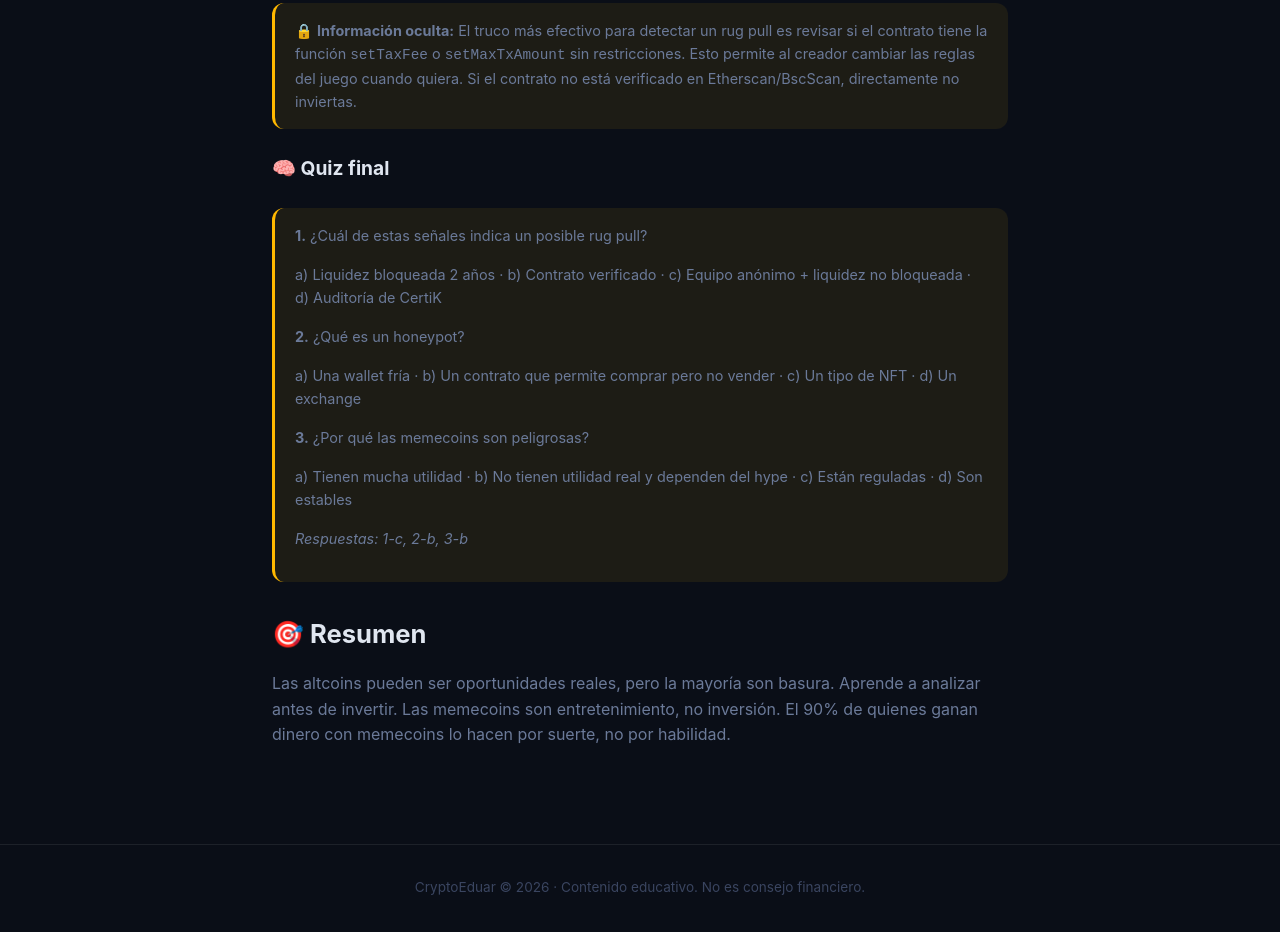
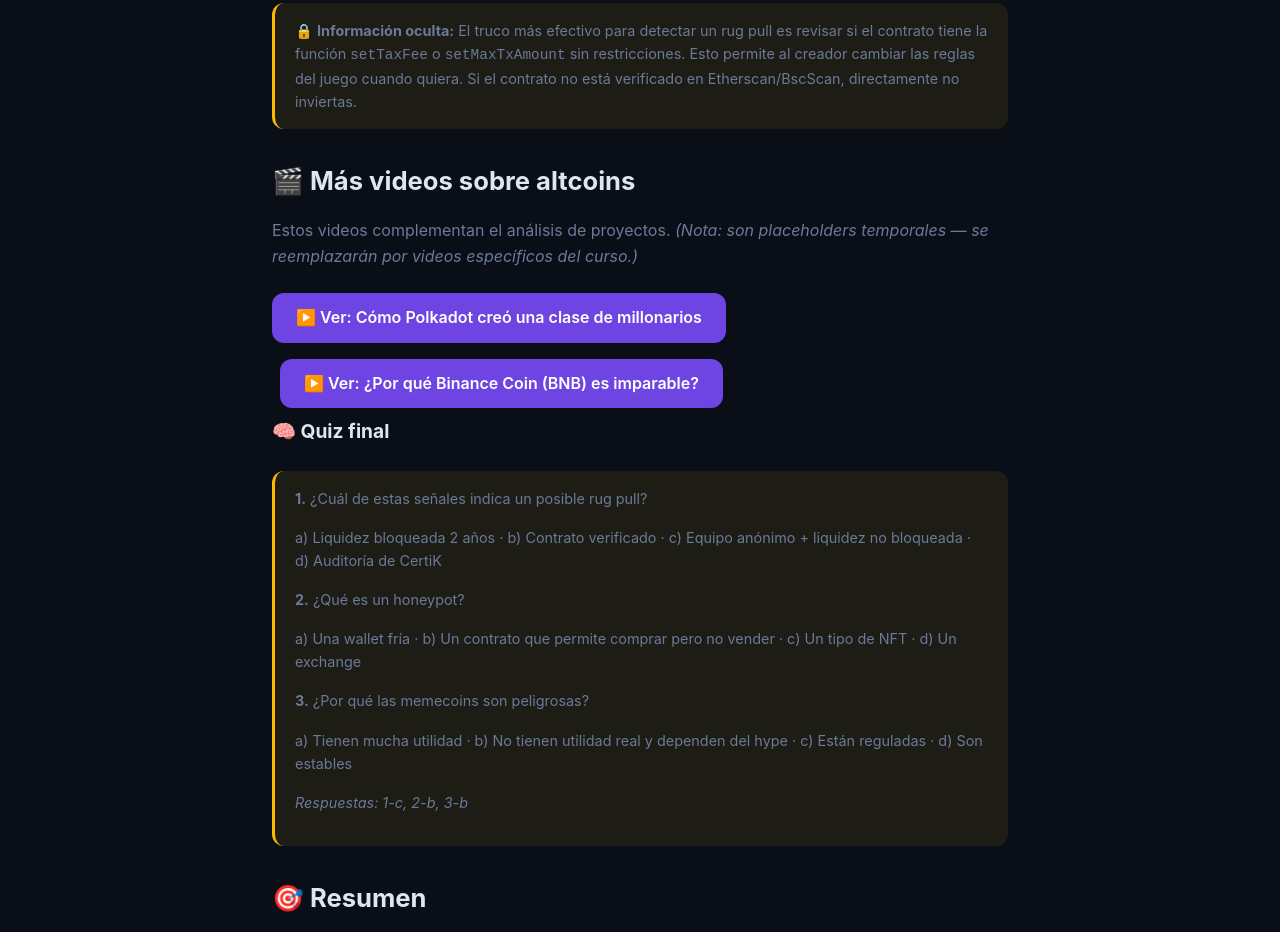
Before and after one commit to ariasalejo/Cryptoeduar, a website: page docs/curso3.html in a window 1280 px wide. Shown: the part 2447-3379 px from the top of the page. Drawn offline with Linux system fonts and the light colour scheme.

Commit message:
content: videos Ethereum (curso6) + Polkadot/BNB (curso3)

```diff
--- a/docs/curso3.html
+++ b/docs/curso3.html
@@ -68,6 +68,13 @@
 
 <div class="disclaimer">🔒 <strong>Información oculta:</strong> El truco más efectivo para detectar un rug pull es revisar si el contrato tiene la función <code>setTaxFee</code> o <code>setMaxTxAmount</code> sin restricciones. Esto permite al creador cambiar las reglas del juego cuando quiera. Si el contrato no está verificado en Etherscan/BscScan, directamente no inviertas.</div>
 
+<h2>🎬 Más videos sobre altcoins</h2>
+<p>Estos videos complementan el análisis de proyectos. <em>(Nota: son placeholders temporales — se reemplazarán por videos específicos del curso.)</em></p>
+
+<a href="https://youtu.be/ekrxbmHO2MQ" target="_blank" class="btn-primary" style="display:inline-block;margin:.5rem 0;text-decoration:none">▶️ Ver: Cómo Polkadot creó una clase de millonarios</a>
+
+<a href="https://youtu.be/R0br_oIPi4Q" target="_blank" class="btn-primary" style="display:inline-block;margin:.5rem 0;margin-left:.5rem;text-decoration:none">▶️ Ver: ¿Por qué Binance Coin (BNB) es imparable?</a>
+
 <h3>🧠 Quiz final</h3>
 <div class="disclaimer">
 <p><strong>1.</strong> ¿Cuál de estas señales indica un posible rug pull?</p>
```
Also changed, not shown: docs/curso6.html (+5 -0 lines).
